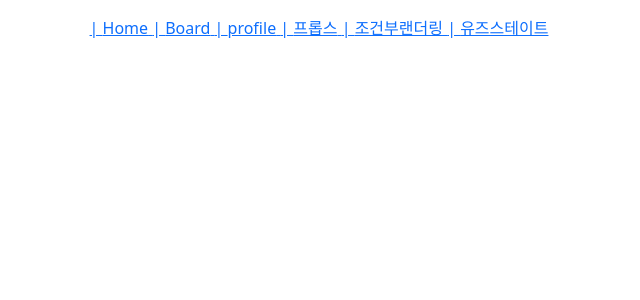
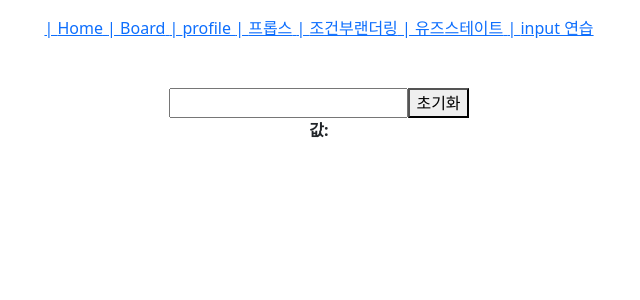
Before and after one commit to khg011213/react-vite-khj-example, a React (Vite) app: page /input in a window 1280 px wide. Shown: the top 300 px of the page, without its empty margins (321-961 px from the left). Built offline with nearby package versions, Linux system fonts and the light colour scheme.

Commit message:
인풋 연습

```diff
--- /dev/null
+++ b/src/components/Input.jsx
@@ -0,0 +1,26 @@
+import React, { useState } from 'react'
+
+const Input = () => {
+  //let text = ''
+
+  const [text, setText] = useState('')
+
+  const onChange = (event) => {
+    setText(event.target.value)
+  }
+  const onReset = () => {
+    setText('')
+  }
+  //prettier-ignore
+  return (
+    <div>
+      <input onChange={onChange} value={text}/>
+      <button onClick={onReset}>초기화</button>
+      <div>
+        <b>값: {text} </b>
+      </div>
+    </div>
+  )
+}
+
+export default Input
--- /dev/null
+++ b/src/pages/InputPage.jsx
@@ -0,0 +1,13 @@
+import React from 'react'
+import Input from '../components/Input'
+
+const InputPage = () => {
+  //prettier-ignore
+  return (
+    <div className="text-center mt-5">
+      <Input />
+    </div>
+  )
+}
+
+export default InputPage
--- a/src/route/Routes.jsx
+++ b/src/route/Routes.jsx
@@ -14,6 +14,7 @@
 import PropsPage from '../pages/PropsPage'
 import ThressPage from '../pages/ThressPage'
 import CounterPage from '../pages/CounterPage'
+import InputPage from '../pages/InputPage'
 // Routes로 들어오면 그 경로에 맞게 결과를 보여줌
 
 const routes = [
@@ -43,6 +44,11 @@
     element: <CounterPage />,
     title: '유즈스테이트',
   },
+  {
+    path: '/input',
+    element: <InputPage />,
+    title: 'input 연습',
+  },
 ]
 
 export default routes
```
Also changed, not shown: src/components/Counter3.jsx (added, +23 -0 lines).
